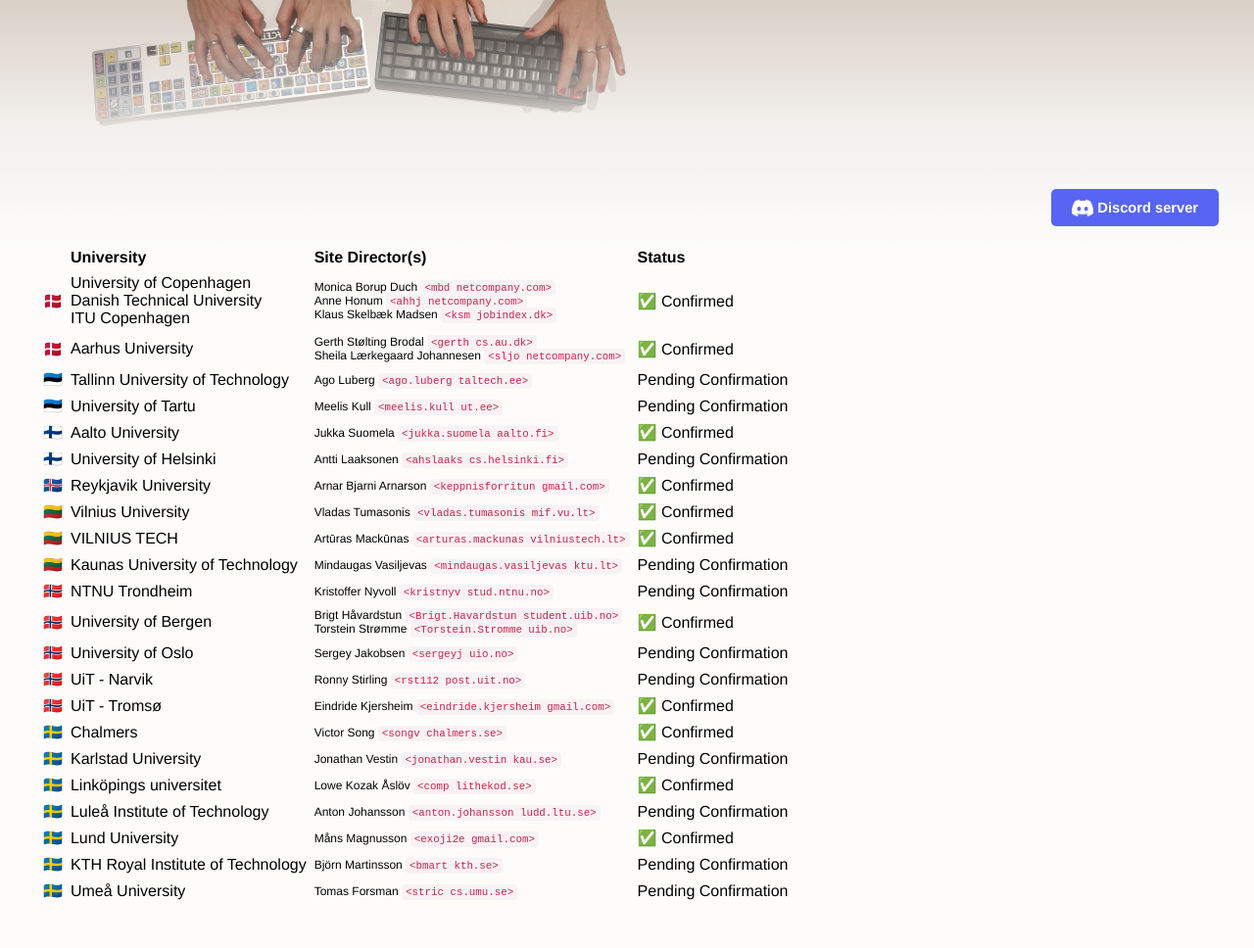
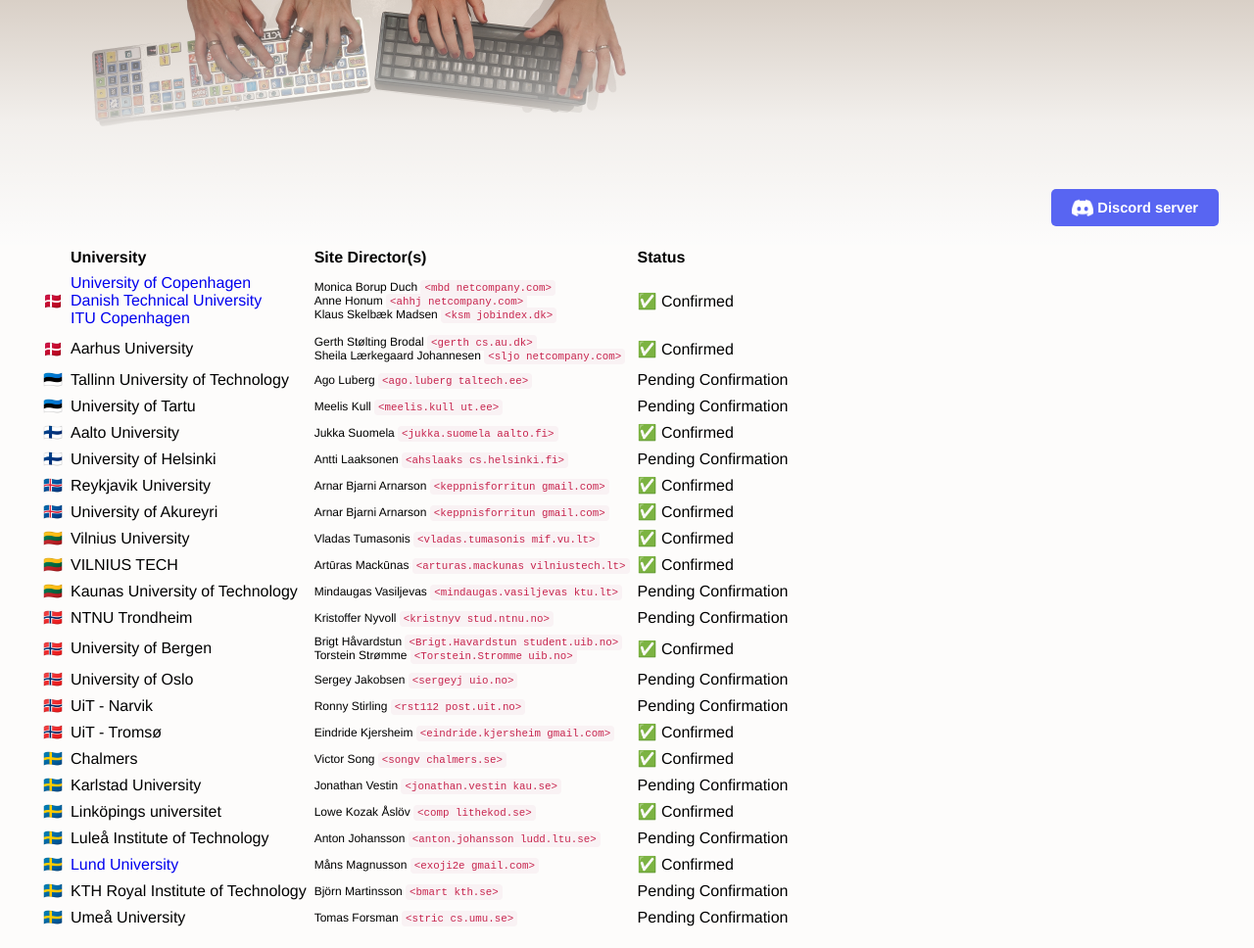
Before and after one commit to icpc/ncpc-web, a Jekyll site: the page built from ncpc2023/site_table.md, in a window 1280 px wide. Shown: the whole page at 98% size. Built offline with Jekyll 4.4.1, drawn with Linux system fonts in a browser that asks for light colours; our own code applies the rules of GitHub Pages for plain Markdown files; before the commit the page ends 941 px from its top, so only the background shows below that.

Commit message:
[ncpc2023] add University of Akureyri, and some urls

```diff
--- a/_data/ncpc2023sites.yml
+++ b/_data/ncpc2023sites.yml
@@ -5,6 +5,7 @@
     extra_unis:
       - name: Danish Technical University
       - name: ITU Copenhagen
+    url: https://www.netcompany.com/da/events/2023/dm-i-programmering
     contact: Monica Borup Duch
     email : 'mbd netcompany.com'
     extra_contacts:
@@ -54,6 +55,10 @@
   emoji: 🇮🇸
   unis:
   - name : Reykjavik University
+    contact: Arnar Bjarni Arnarson
+    email: 'keppnisforritun gmail.com'
+    confirmed: true
+  - name : University of Akureyri
     contact: Arnar Bjarni Arnarson
     email: 'keppnisforritun gmail.com'
     confirmed: true
@@ -134,6 +139,7 @@
     contact: Måns Magnusson
     email: 'exoji2e gmail.com'
     confirmed: true
+    url: https://codeatlth.org/events/2023-10-07-ncpc/
 
   - name : KTH Royal Institute of Technology
     contact: Björn Martinsson
```
